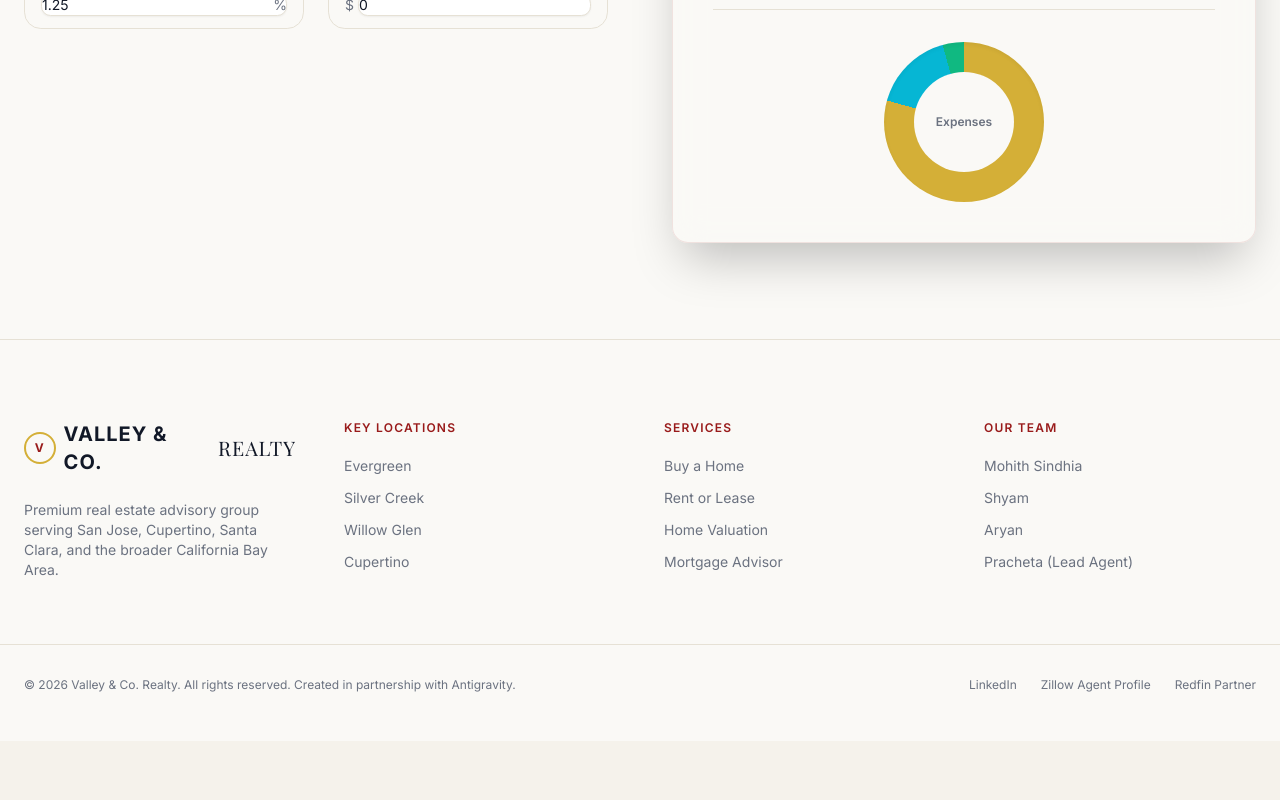
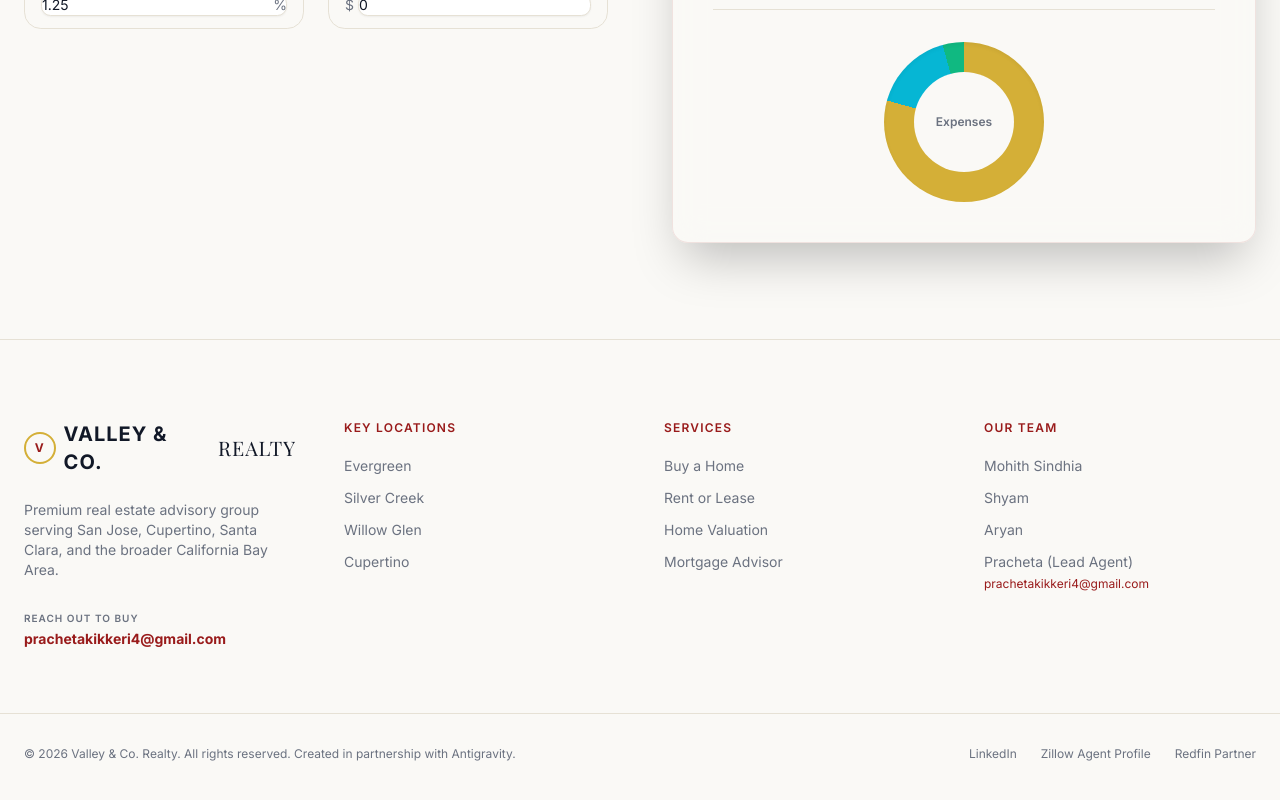
Before and after one commit to mohithsindhya13-collab/bayarea-realty, a Next.js app: page / in a window 1280 px wide. Shown: the part 3396-4196 px from the top of the page. Before the commit the page ends 4137 px from the top, so only its background shows below. Built offline with nearby package versions, Linux system fonts and the light colour scheme; a web font is replaced by a local one.

Commit message:
feat: add contact email prachetakikkeri4@gmail.com to footer brand and team listings

```diff
--- a/src/components/Footer.tsx
+++ b/src/components/Footer.tsx
@@ -22,6 +22,12 @@ export function Footer({ onLocationClick, onStatusClick, onValuationClick }: Foo
           <p className="text-slate-400 text-sm max-w-[320px]">
             Premium real estate advisory group serving San Jose, Cupertino, Santa Clara, and the broader California Bay Area.
           </p>
+          <div className="flex flex-col gap-1 mt-2 text-xs text-slate-500">
+            <span className="uppercase tracking-widest font-semibold text-[10px] text-slate-400">Reach Out to Buy</span>
+            <a href="mailto:prachetakikkeri4@gmail.com" className="text-[#d4af37] hover:underline font-bold text-sm">
+              prachetakikkeri4@gmail.com
+            </a>
+          </div>
         </div>
 
         <div className="flex flex-col gap-5">
@@ -82,7 +88,12 @@ export function Footer({ onLocationClick, onStatusClick, onValuationClick }: Foo
             <li>Mohith Sindhia</li>
             <li>Shyam</li>
             <li>Aryan</li>
-            <li>Pracheta (Lead Agent)</li>
+            <li className="flex flex-col">
+              <span>Pracheta (Lead Agent)</span>
+              <a href="mailto:prachetakikkeri4@gmail.com" className="text-xs text-[#d4af37] hover:underline mt-1">
+                prachetakikkeri4@gmail.com
+              </a>
+            </li>
           </ul>
         </div>
       </div>
```
